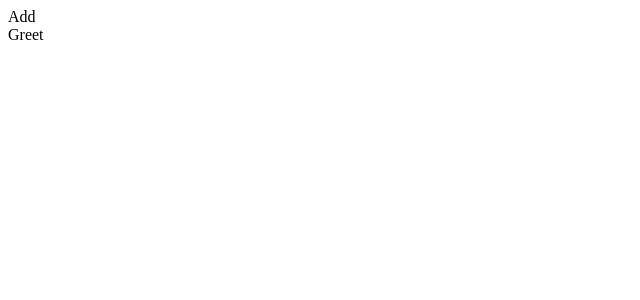
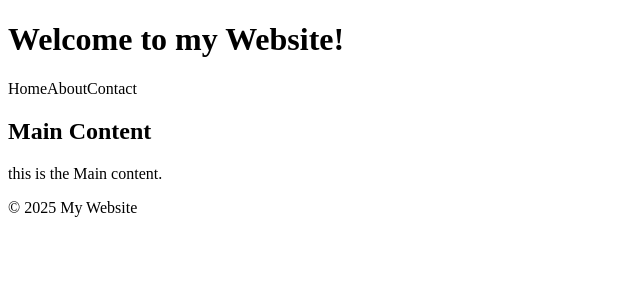
Before and after one commit to ShubhamVerma-Developer/50hours-react-JS-19, a React (Vite) app in the folder intro/react-demos/: page / in a window 1280 px wide. Shown: the top 300 px of the page, without its empty margins (0-640 px from the left). Built offline with nearby package versions, Linux system fonts and the light colour scheme.

Commit message:
complete the assignment where create the Header, MainContent and Footer component

```diff
--- a/intro/react-demos/src/App.jsx
+++ b/intro/react-demos/src/App.jsx
@@ -1,10 +1,13 @@
-import Add from "./components/Add";
-import Greet from "./components/Greeting";
+
+import Footer from "./components/Footer";
+import Header from "./components/Header";
+import MainContent from "./components/MainContent";
 
 function App() {
   return <div>
-    <Add />
-    <Greet />
+    <Header />
+    <MainContent />
+    <Footer />
   </div>
 }
 
--- /dev/null
+++ b/intro/react-demos/src/components/Footer.jsx
@@ -0,0 +1,11 @@
+import React from 'react'
+
+function Footer(){
+  return (
+    <footer>
+        <p>© 2025 My Website</p>
+    </footer>
+  )
+}
+
+export default Footer
--- /dev/null
+++ b/intro/react-demos/src/components/Header.jsx
@@ -0,0 +1,16 @@
+import React from 'react'
+
+function Header(){
+  return (
+    <header>
+        <h1>Welcome to my Website!</h1>
+        <nav>
+            <a herf="">Home</a>
+            <a herf="">About</a>
+            <a herf="">Contact</a>
+        </nav>
+    </header>
+  )
+}
+
+export default Header
--- /dev/null
+++ b/intro/react-demos/src/components/MainContent.jsx
@@ -0,0 +1,12 @@
+import React from 'react'
+
+function MainContent(){
+  return (
+    <main>
+        <h2>Main Content</h2>
+        <p>this is the Main content.</p>
+    </main>
+  )
+}
+
+export default MainContent;
```
Also changed, not shown: intro/react-demos/src/components/Add.jsx (renamed from intro/react-demos/src/components/Add.tsx).
